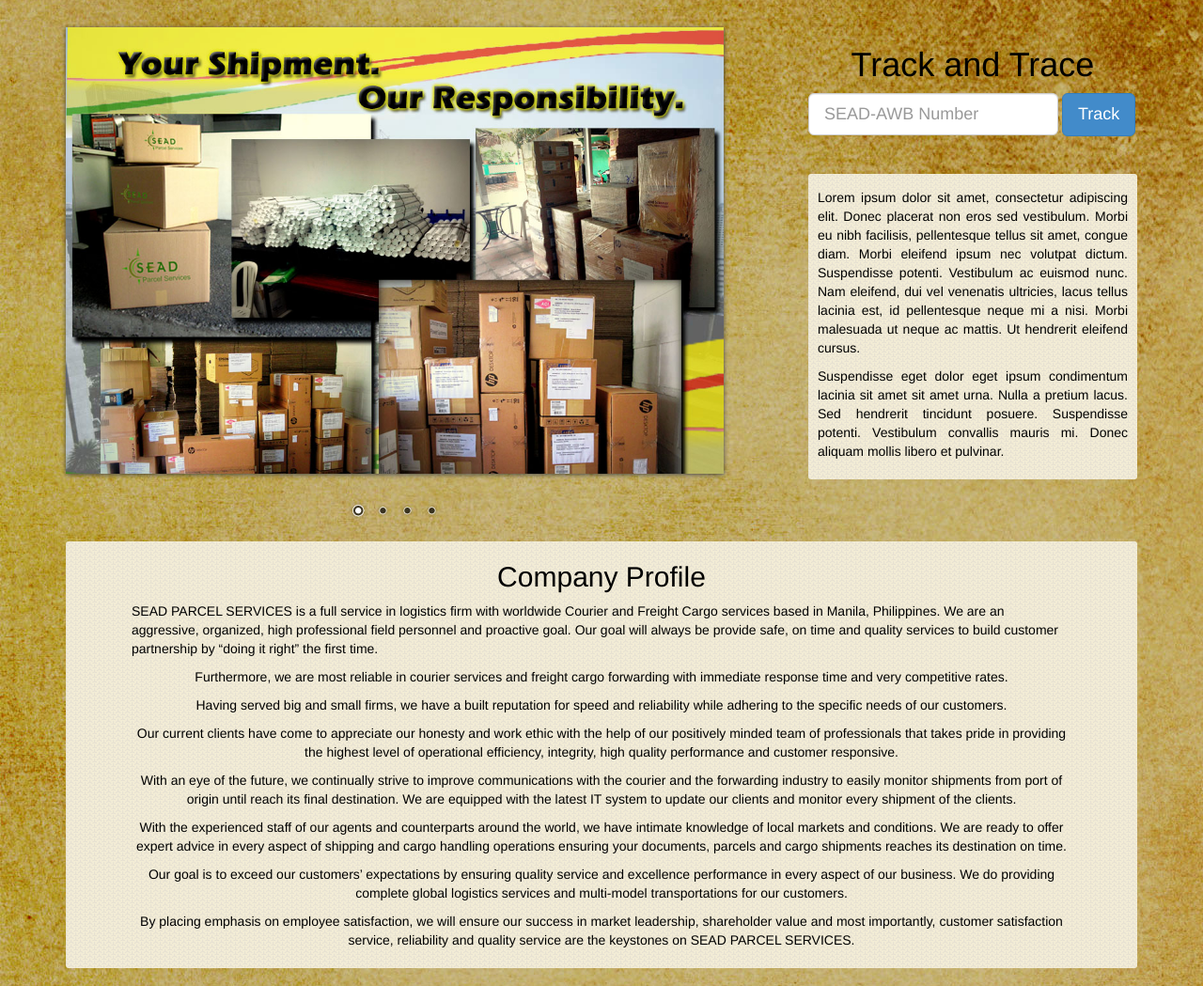
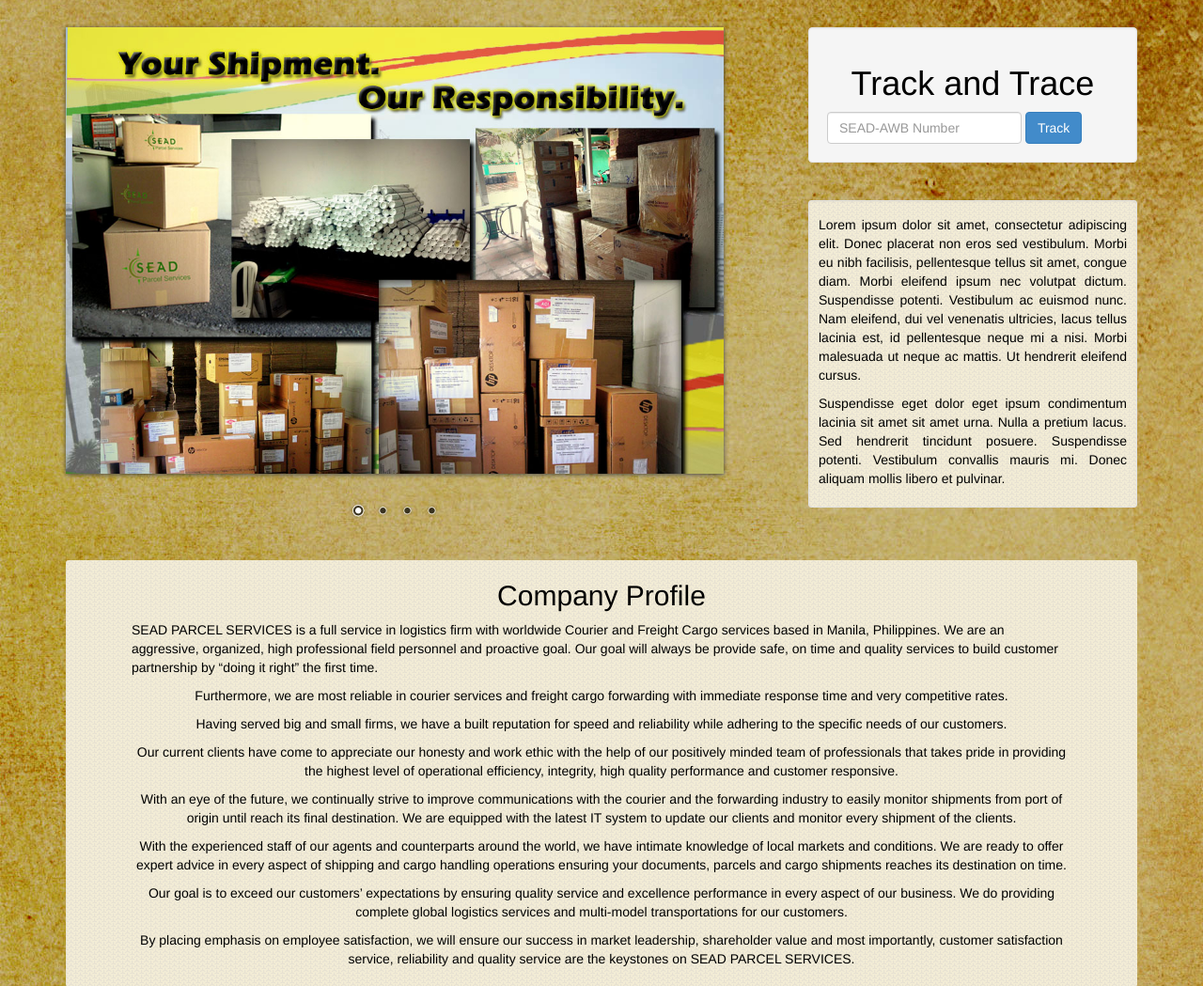
Before and after one commit to earthmaniebo/seadparcel, a PHP site: page /tcpdf/index.php in a window 1280 px wide. Shown: the part 51-1100 px from the top of the page at 94% size. Run offline with PHP 8.4, Linux system fonts and the light colour scheme; some libraries are stand-ins or nearby versions.

Commit message:
Add well class in tracking and tracking text

```diff
--- a/index.php
+++ b/index.php
@@ -72,23 +72,24 @@
             </div>
         </div>
             <div class="content-right">
-                <div class="tracking">
+                <div class="well tracking">
                 <h1 class="text-center">Track and Trace</h1>
                     <form class="form-inline" role="form" method="POST" action="tracking.php">
                         <div class="form-group">
-                            <input type="text" class="form-control input-lg" id="seadawbnum" name="seadawbnum" placeholder="SEAD-AWB Number">
+                            <input type="text" class="form-control" id="seadawbnum" name="seadawbnum" placeholder="SEAD-AWB Number">
                         </div>
                         <div class="form-group">
-                        <button type="submit" class="btn btn-primary btn-lg" name="track" onclick="return InputVal();">Track</button>
+                        <button type="submit" class="btn btn-primary" name="track" onclick="return InputVal();">Track</button>
                         </div>
                     </form>
                 </div>
                 <br><br>
-                <div class="trackingText" style="width:350px" ><p align="justify">Lorem ipsum dolor sit amet, consectetur adipiscing elit. Donec placerat non eros sed vestibulum. Morbi eu nibh facilisis, pellentesque tellus sit amet, congue diam. Morbi eleifend ipsum nec volutpat dictum. Suspendisse potenti. Vestibulum ac euismod nunc. Nam eleifend, dui vel venenatis ultricies, lacus tellus lacinia est, id pellentesque neque mi a nisi. Morbi malesuada ut neque ac mattis. Ut hendrerit eleifend cursus. </p>
+                <div class=" well trackingText" style="width:350px" ><p align="justify">Lorem ipsum dolor sit amet, consectetur adipiscing elit. Donec placerat non eros sed vestibulum. Morbi eu nibh facilisis, pellentesque tellus sit amet, congue diam. Morbi eleifend ipsum nec volutpat dictum. Suspendisse potenti. Vestibulum ac euismod nunc. Nam eleifend, dui vel venenatis ultricies, lacus tellus lacinia est, id pellentesque neque mi a nisi. Morbi malesuada ut neque ac mattis. Ut hendrerit eleifend cursus. </p>
 
                 <p align="justify">Suspendisse eget dolor eget ipsum condimentum lacinia sit amet sit amet urna. Nulla a pretium lacus. Sed hendrerit tincidunt posuere. Suspendisse potenti. Vestibulum convallis mauris mi. Donec aliquam mollis libero et pulvinar.</p></div>
             </div>
             <div class="clear"></div>
+            <br>
             <div class="company-profile">
                 <h2 class="text-center">Company Profile</h2>
                 <p>SEAD PARCEL SERVICES is a full service in logistics firm with worldwide Courier and Freight Cargo services based in Manila, Philippines. We are an aggressive, organized, high professional field personnel and proactive goal. Our goal will always be provide safe,  on time and quality services to build customer partnership by “doing it right”  the first time.</p>
```
